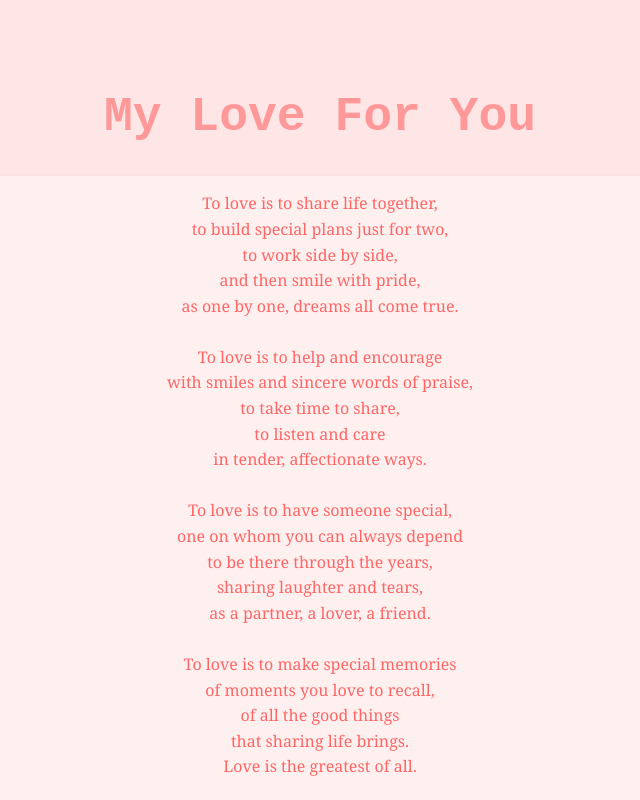
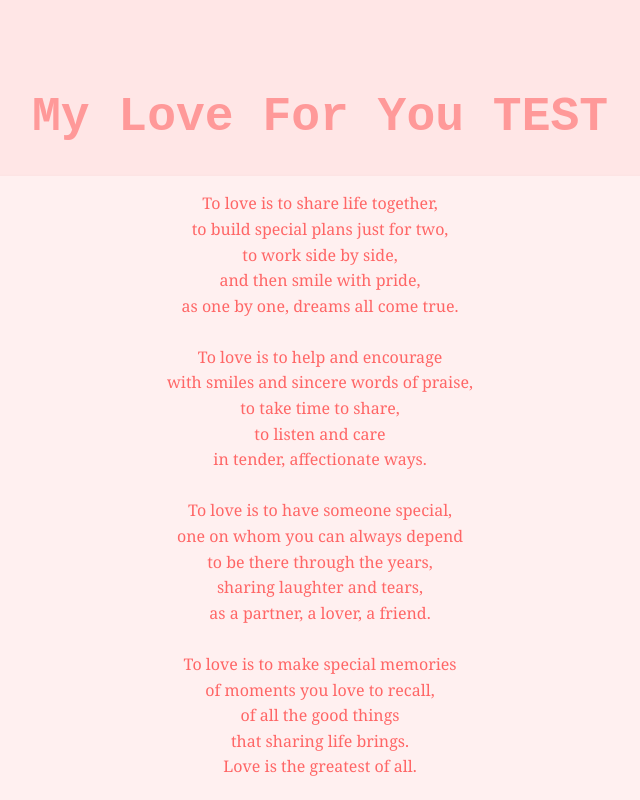
Before and after one commit to Kasey-Savage/Be-My-Valentine, a plain HTML site: page index.html in a window 1280 px wide. Shown: the top 800 px of the page, without its empty margins (320-960 px from the left). Drawn offline with Linux system fonts and the light colour scheme.

Commit message:
testing github pages deployment

```diff
--- a/index.html
+++ b/index.html
@@ -5,7 +5,7 @@
         <title> Be My Valentine </title>
     </head>
     <body>
-        <h1> My Love For You</h1>
+        <h1> My Love For You TEST</h1>
         <p>
             To love is to share life together, <br>
             to build special plans just for two, <br>
```
